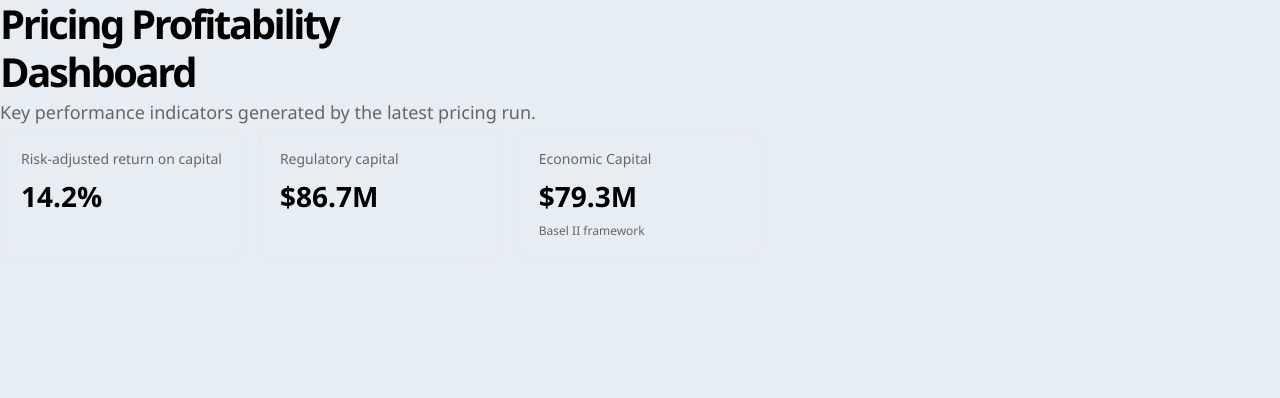
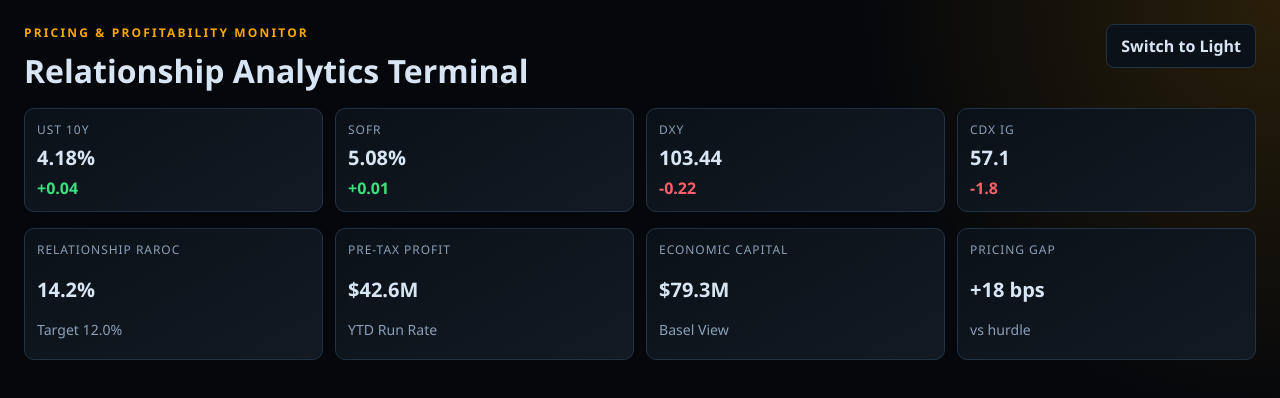
Before and after one commit to cjafernandes-rlens/pricing_profitability, a Next.js app: page / in a window 1280 px wide. Shown: the top 398 px of the page. Built offline with nearby package versions, Linux system fonts and the light colour scheme.

Commit message:
Restyle dashboard with Bloomberg-inspired dark/light terminal mode

```diff
--- a/src/app/page.module.css
+++ b/src/app/page.module.css
@@ -1,142 +1,136 @@
-.page {
-  --background: #fafafa;
-  --foreground: #fff;
+.terminal {
+  --bg: #05070b;
+  --surface: #0b1118;
+  --surface-soft: #131a23;
+  --border: #233345;
+  --text: #d8e5f5;
+  --text-muted: #89a0ba;
+  --accent: #f6a700;
+  --positive: #3ce17f;
+  --negative: #ff5f68;
 
-  --text-primary: #000;
-  --text-secondary: #666;
+  min-height: 100vh;
+  padding: 24px;
+  background:
+    radial-gradient(circle at top right, rgba(246, 167, 0, 0.15), transparent 28%),
+    var(--bg);
+  color: var(--text);
+  font-family: "Segoe UI", "Inter", Arial, sans-serif;
+}
 
+.terminal[data-theme="light"] {
+  --bg: #eef3f9;
+  --surface: #ffffff;
+  --surface-soft: #f6f9fd;
+  --border: #c4d2e4;
+  --text: #061120;
+  --text-muted: #51657a;
+  --accent: #b67900;
+  --positive: #118a45;
+  --negative: #ce1b25;
+}
+
+.topbar {
   display: flex;
-  align-items: start;
   justify-content: space-between;
-  gap: 14px;
+  align-items: flex-start;
+  gap: 16px;
   margin-bottom: 16px;
 }
 
-.sectionHeading h2,
-.productHeader h3 {
-  margin-top: 5px;
-  font-size: 1.16rem;
-  line-height: 1.2;
-  letter-spacing: -0.025em;
+.kicker {
+  font-size: 12px;
+  letter-spacing: 0.18em;
+  font-weight: 700;
+  color: var(--accent);
+  margin-bottom: 8px;
 }
 
-.formGrid {
+.topbar h1 {
+  font-size: clamp(1.4rem, 3vw, 2rem);
+}
+
+.modeButton {
+  border: 1px solid var(--border);
+  background: var(--surface);
+  color: var(--text);
+  border-radius: 8px;
+  padding: 10px 14px;
+  font-weight: 600;
+  cursor: pointer;
+}
+
+.ticker,
+.grid {
   display: grid;
-  grid-template-columns: repeat(2, minmax(0, 1fr));
   gap: 12px;
 }
 
-.field {
+.ticker {
+  grid-template-columns: repeat(auto-fit, minmax(150px, 1fr));
+  margin-bottom: 16px;
+}
+
+.tickerTile,
+.metricCard {
+  border: 1px solid var(--border);
+  background: linear-gradient(150deg, var(--surface), var(--surface-soft));
+  border-radius: 10px;
+  padding: 12px;
+}
+
+.tickerTile {
   display: grid;
   gap: 6px;
 }
 
-.field span {
-  display: flex;
-  flex: 1;
-  width: 100%;
-  max-width: 900px;
-  flex-direction: column;
-  align-items: flex-start;
-  gap: 40px;
-  background-color: var(--foreground);
-  padding: 96px 60px;
+.tickerTile span,
+.metricCard span {
+  color: var(--text-muted);
+  font-size: 12px;
+  text-transform: uppercase;
+  letter-spacing: 0.08em;
 }
 
-.productCard {
-  padding: 18px;
-  background:
-    linear-gradient(180deg, #ffffff 0%, #fbfdfe 100%);
+.tickerTile strong,
+.metricCard strong {
+  font-size: 1.25rem;
 }
 
-.productHeader {
-  display: flex;
-  flex-direction: column;
-  align-items: flex-start;
-  text-align: left;
-  gap: 16px;
+.tickerTile em {
+  font-style: normal;
+  font-weight: 700;
 }
 
-.intro h1 {
-  max-width: 520px;
-  font-size: 40px;
-  font-weight: 600;
-  line-height: 48px;
-  letter-spacing: -2.4px;
-  text-wrap: balance;
-  color: var(--text-primary);
+.tickerTile em[data-trend="up"] {
+  color: var(--positive);
 }
 
-.intro p {
-  max-width: 620px;
-  font-size: 18px;
-  line-height: 32px;
-  text-wrap: balance;
-  color: var(--text-secondary);
+.tickerTile em[data-trend="down"] {
+  color: var(--negative);
 }
 
-.kpiSection {
-  display: grid;
-  grid-template-columns: repeat(3, minmax(0, 1fr));
-  gap: 16px;
-  width: 100%;
+.grid {
+  grid-template-columns: repeat(auto-fit, minmax(210px, 1fr));
 }
 
-.kpiCard {
-  border: 1px solid #e8e8e8;
-  border-radius: 16px;
-  padding: 20px;
+.metricCard {
+  display: grid;
+  gap: 10px;
+  min-height: 132px;
 }
 
-.kpiCard h2 {
-  font-size: 14px;
-  font-weight: 500;
-  color: var(--text-secondary);
-  margin-bottom: 12px;
+.metricCard p {
+  color: var(--text-muted);
+  font-size: 0.88rem;
 }
 
-.kpiCard p {
-  font-size: 28px;
-  font-weight: 600;
-  line-height: 1.2;
-  color: var(--text-primary);
-}
-
-.kpiCard span {
-  display: inline-block;
-  margin-top: 8px;
-  font-size: 12px;
-  color: var(--text-secondary);
-}
-
-@media (max-width: 900px) {
-  .kpiSection {
-    grid-template-columns: 1fr;
-  }
-}
-
-@media (max-width: 720px) {
-  .page {
+@media (max-width: 640px) {
+  .terminal {
     padding: 14px;
   }
 
-  .intro h1 {
-    font-size: 32px;
-    line-height: 40px;
-    letter-spacing: -1.92px;
+  .topbar {
+    flex-direction: column;
   }
 }
-
-@media (prefers-color-scheme: dark) {
-  .page {
-    --background: #000;
-    --foreground: #000;
-
-    --text-primary: #ededed;
-    --text-secondary: #999;
-  }
-
-  .kpiCard {
-    border-color: #1f1f1f;
-  }
-}
--- a/src/app/page.tsx
+++ b/src/app/page.tsx
@@ -1,46 +1,74 @@
+"use client";
+
+import { useMemo, useState } from "react";
 import styles from "./page.module.css";
 
-type Kpi = {
-  name: string;
-  value: string;
-  framework?: string;
+type Mode = "dark" | "light";
+
+type MarketTile = {
+  symbol: string;
+  last: string;
+  change: string;
+  trend: "up" | "down";
 };
 
-const kpis: Kpi[] = [
-  {
-    name: "Risk-adjusted return on capital",
-    value: "14.2%",
-  },
-  {
-    name: "Regulatory capital",
-    value: "$86.7M",
-  },
-  {
-    name: "Economic Capital",
-    value: "$79.3M",
-    framework: "Basel II framework",
-  },
+const marketTape: MarketTile[] = [
+  { symbol: "UST 10Y", last: "4.18%", change: "+0.04", trend: "up" },
+  { symbol: "SOFR", last: "5.08%", change: "+0.01", trend: "up" },
+  { symbol: "DXY", last: "103.44", change: "-0.22", trend: "down" },
+  { symbol: "CDX IG", last: "57.1", change: "-1.8", trend: "down" },
+];
+
+const metrics = [
+  { label: "Relationship RAROC", value: "14.2%", footnote: "Target 12.0%" },
+  { label: "Pre-tax Profit", value: "$42.6M", footnote: "YTD Run Rate" },
+  { label: "Economic Capital", value: "$79.3M", footnote: "Basel View" },
+  { label: "Pricing Gap", value: "+18 bps", footnote: "vs hurdle" },
 ];
 
 export default function Home() {
+  const [mode, setMode] = useState<Mode>("dark");
+
+  const modeCopy = useMemo(
+    () => (mode === "dark" ? "Switch to Light" : "Switch to Dark"),
+    [mode],
+  );
+
   return (
-    <div className={styles.page}>
-      <main className={styles.main}>
-        <div className={styles.intro}>
-          <h1>Pricing Profitability Dashboard</h1>
-          <p>Key performance indicators generated by the latest pricing run.</p>
+    <div className={styles.terminal} data-theme={mode}>
+      <header className={styles.topbar}>
+        <div>
+          <p className={styles.kicker}>PRICING & PROFITABILITY MONITOR</p>
+          <h1>Relationship Analytics Terminal</h1>
         </div>
+        <button
+          type="button"
+          className={styles.modeButton}
+          onClick={() => setMode((prev) => (prev === "dark" ? "light" : "dark"))}
+        >
+          {modeCopy}
+        </button>
+      </header>
 
-        <section className={styles.kpiSection} aria-label="KPI output">
-          {kpis.map((kpi) => (
-            <article className={styles.kpiCard} key={kpi.name}>
-              <h2>{kpi.name}</h2>
-              <p>{kpi.value}</p>
-              {kpi.framework ? <span>{kpi.framework}</span> : null}
-            </article>
-          ))}
-        </section>
-      </main>
+      <section className={styles.ticker} aria-label="Market tape">
+        {marketTape.map((tile) => (
+          <article key={tile.symbol} className={styles.tickerTile}>
+            <span>{tile.symbol}</span>
+            <strong>{tile.last}</strong>
+            <em data-trend={tile.trend}>{tile.change}</em>
+          </article>
+        ))}
+      </section>
+
+      <section className={styles.grid} aria-label="Relationship metrics">
+        {metrics.map((metric) => (
+          <article key={metric.label} className={styles.metricCard}>
+            <span>{metric.label}</span>
+            <strong>{metric.value}</strong>
+            <p>{metric.footnote}</p>
+          </article>
+        ))}
+      </section>
     </div>
   );
 }
```
